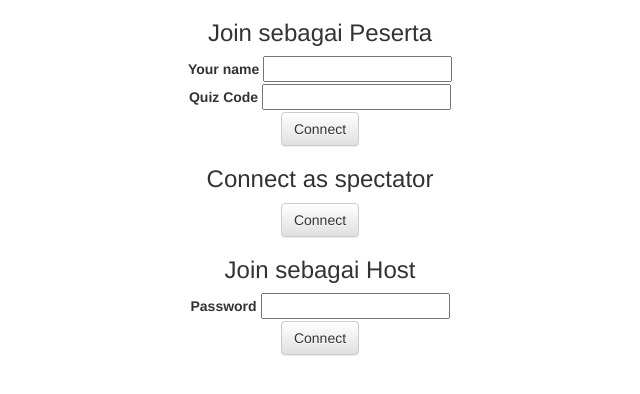
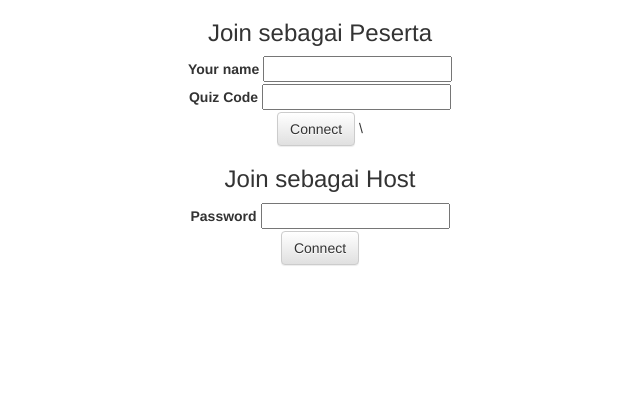
Before and after one commit to calvinos-code/NodeJSdeploy, a website: page public/connect.html in a window 1280 px wide. Shown: the whole page, without its empty margins (320-960 px from the left). Drawn offline with Linux system fonts and the light colour scheme; no server answers; files whose address does not match are found by name.

Commit message:
delete spectactor
deleted

```diff
--- a/public/connect.html
+++ b/public/connect.html
@@ -32,10 +32,7 @@
 					<input type="password" id="official_quiz_code" maxlength="20" size="20"/>
 				</div>
 				<button id="btn_connect_official" class="btn btn-default">Connect</button>
-
-				<h3>Connect as spectator</h3>
-				<button id="btn_connect_spectator" class="btn btn-default">Connect</button>
-
+\
 				<h3>Join sebagai Host</h3>
 				<div>
 					<label for="admin_password">Password</label>
```
